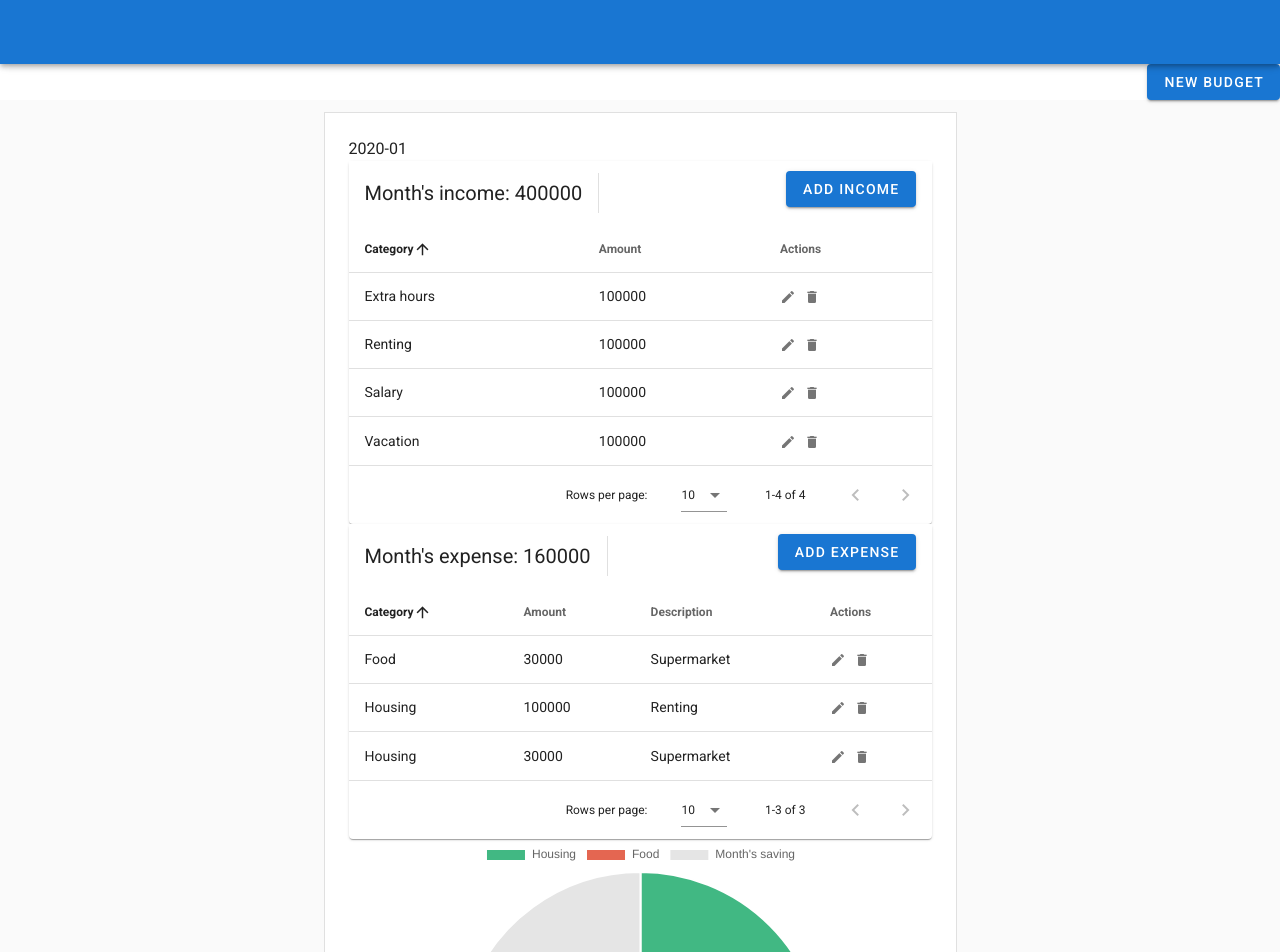
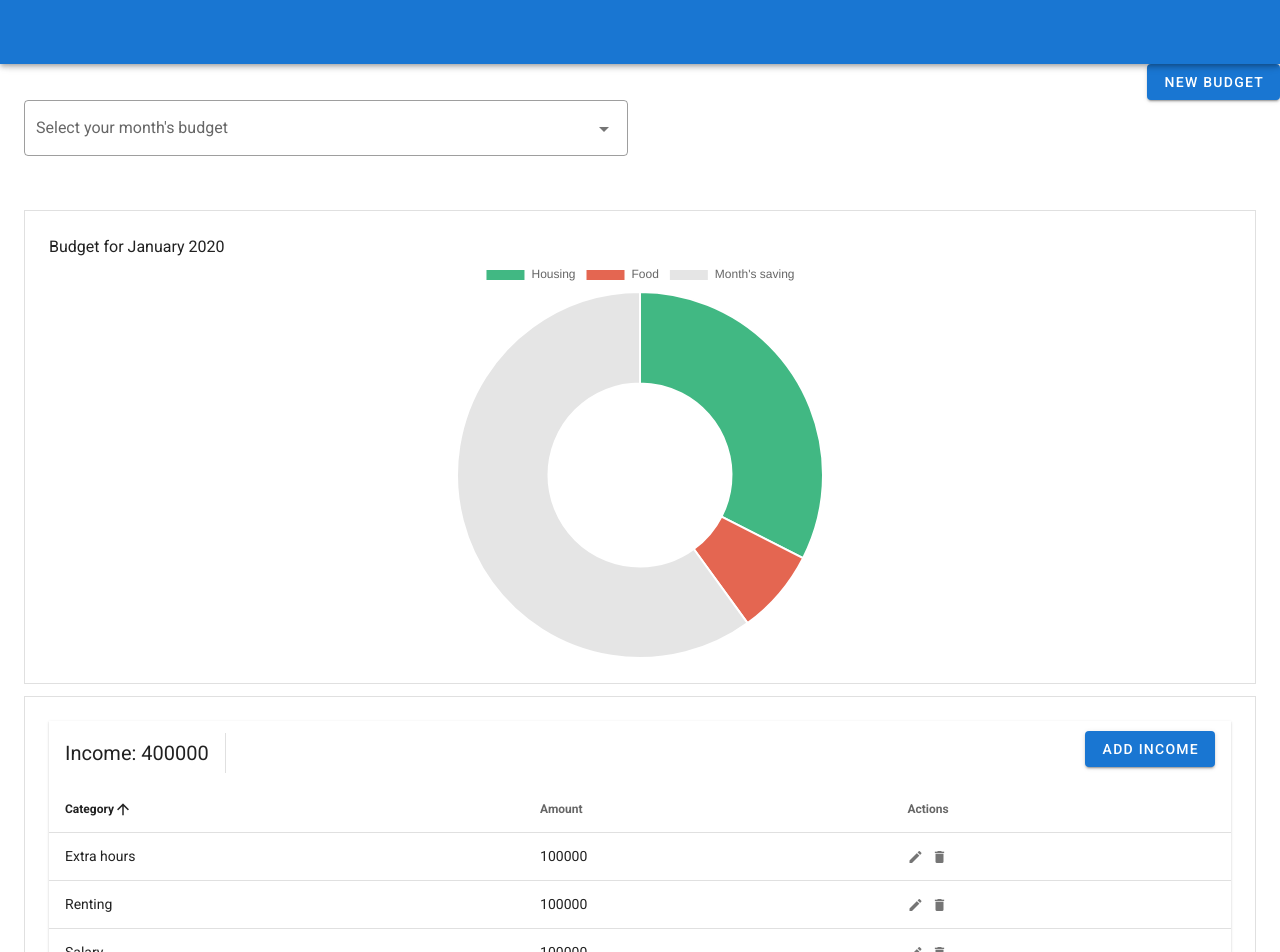
Before and after one commit to raymondl5490/personal-finance-app, a Vue app in the folder client/: page /#/ in a window 1280 px wide. Shown: the top 952 px of the page. Built offline with nearby package versions, Linux system fonts and the light colour scheme.

Commit message:
Select month to create a budget

```diff
--- a/client/src/components/Budget.vue
+++ b/client/src/components/Budget.vue
@@ -11,7 +11,7 @@
           </v-card-title>
           <v-card-text>
             <v-container>
-            <v-row>
+              <v-row justify="center">
                 <v-col cols="12" sm="6" md="4">
                   <v-date-picker v-model="budgetDate" type="month"></v-date-picker>
                 </v-col>
@@ -26,26 +26,40 @@
         </v-card>
       </v-dialog>
     </v-row>
+    <v-col class="d-flex" cols="12" sm="6">
+      <v-select
+        v-model="selectedBudgetDate"
+        v-on:change="loadSelectedBudget"
+        :items="budgetDateList"
+        item-text="text"
+        item-value="value"
+        label="Select your month's budget"
+        outlined
+      ></v-select>
+    </v-col>
     <v-row>
-       <v-col cols="12">
-        <v-row
-          align="center"
-          justify="center"
-          class="grey lighten-5"
-        >
+      <v-col :cols="12">
         <v-card
-            v-for="budget in sortedBudgets"
-            :key="budget.date"
           class="ma-3 pa-6"
           outlined
           tile
         >
-            <span>{{ budget.date }}</span>
-            <Income :date="budget.date" :incomes="budget.incomes" ></Income>
-            <Expense :date="budget.date" :expenses="budget.expenses" ></Expense>
-            <BudgetPercentageChart :monthlyBugdet="budget"></BudgetPercentageChart>
+          <span>Budget for {{ monthlyBudgetTitle }}</span>
+          <BudgetPercentageChart :monthlyBugdet="selectedBudget"></BudgetPercentageChart>
         </v-card>
-        </v-row>
+        <v-card
+          class="ma-3 pa-6"
+          outlined
+          tile>
+          <Income :date="selectedBudget.date" :incomes="selectedBudget.incomes" ></Income>
+        </v-card>
+        <v-card
+          class="ma-3 pa-6"
+          outlined
+          tile
+        >
+          <Expense :date="selectedBudget.date" :expenses="selectedBudget.expenses" ></Expense>
+        </v-card>
       </v-col>
     </v-row>
   </v-container>
@@ -76,8 +90,10 @@ export default {
   data: () => ({
     dialog: false,
     budgetDate: null,
+    selectedBudgetDate: null,
+    selectedBudget: null,
     budgets: [],
-    monthName: ['January', 'February', 'March', 'April', 'May', 'June',
+    months: ['January', 'February', 'March', 'April', 'May', 'June',
   'July', 'August', 'September', 'October', 'November', 'December']
   }),
 
@@ -124,17 +140,36 @@ export default {
           }
         ])
       ];
+
+      this.selectedBudget = this.budgets.concat().sort()[0];
     },
     onSubmit() {
         this.budgets.push(new Budget(this.budgetDate));
         this.dialog = !this.dialog;
         this.budgetDate = null;
+    },
+    formatMonthYearDate(date) {
+      let budgetDate = new Date(date);
+      return `${this.months[budgetDate.getMonth()]} ${budgetDate.getFullYear()}`;
+    },
+    loadSelectedBudget() {
+      this.selectedBudget = this.budgets.filter((budget) => budget.date === this.selectedBudgetDate)[0];
     }
   },
 
   computed: {
     sortedBudgets() {
       return this.budgets.concat().sort();
+    },
+    monthlyBudgetTitle() {
+      return this.formatMonthYearDate(this.selectedBudget.date);
+    },
+    budgetDateList() {
+      return this.budgets.map((budget) => {
+          return {
+            text: this.formatMonthYearDate(budget.date), value: budget.date
+          }
+        }).sort((a, b) => (a.value > b.value) ? 1 : -1);
     }
   }
 }
--- a/client/src/components/BudgetPercentageChart.vue
+++ b/client/src/components/BudgetPercentageChart.vue
@@ -23,6 +23,9 @@ export default {
     chartOptions: {
       responsive: true,
       maintainAspectRatio: false,
+      animation: {
+        animateRotate: true
+      },
       tooltips: {
         callbacks: {
           label: function(tooltipItem, data) {
--- a/client/src/components/Expense.vue
+++ b/client/src/components/Expense.vue
@@ -6,7 +6,7 @@
       class="elevation-1" >
       <template v-slot:top >
         <v-toolbar flat color="white">
-          <v-toolbar-title>Month's expense: {{ totalExpensesOfMonth }}</v-toolbar-title>
+          <v-toolbar-title>Expense: {{ totalExpensesOfMonth }}</v-toolbar-title>
           <v-divider
             class="mx-4"
             inset
--- a/client/src/components/Income.vue
+++ b/client/src/components/Income.vue
@@ -6,7 +6,7 @@
       class="elevation-1" >
       <template v-slot:top >
         <v-toolbar flat color="white">
-          <v-toolbar-title>Month's income: {{ totalIncomesOfMonth }}</v-toolbar-title>
+          <v-toolbar-title>Income: {{ totalIncomesOfMonth }}</v-toolbar-title>
           <v-divider
             class="mx-4"
             inset
```
Lines whose indentation alone changed are shown as unchanged.
